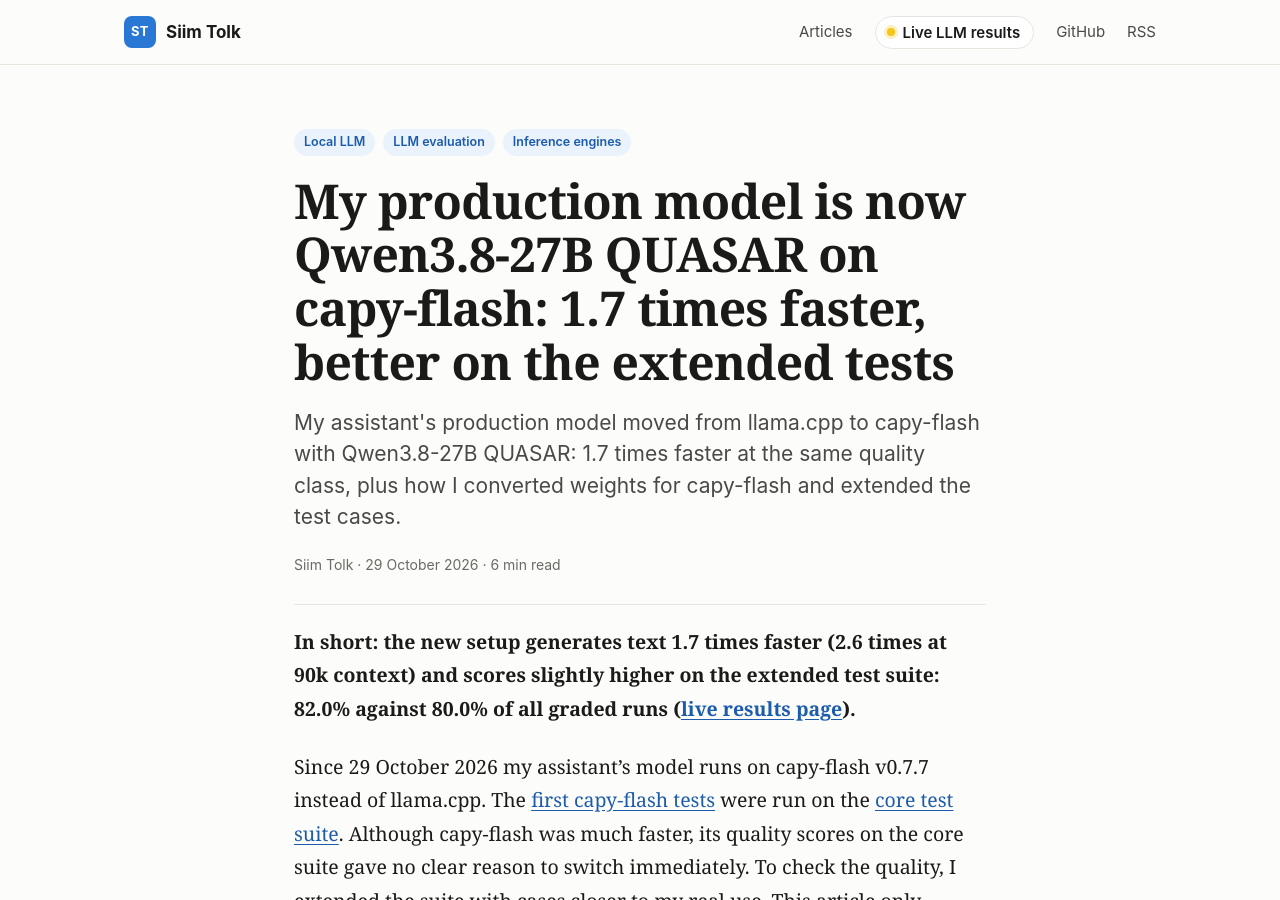
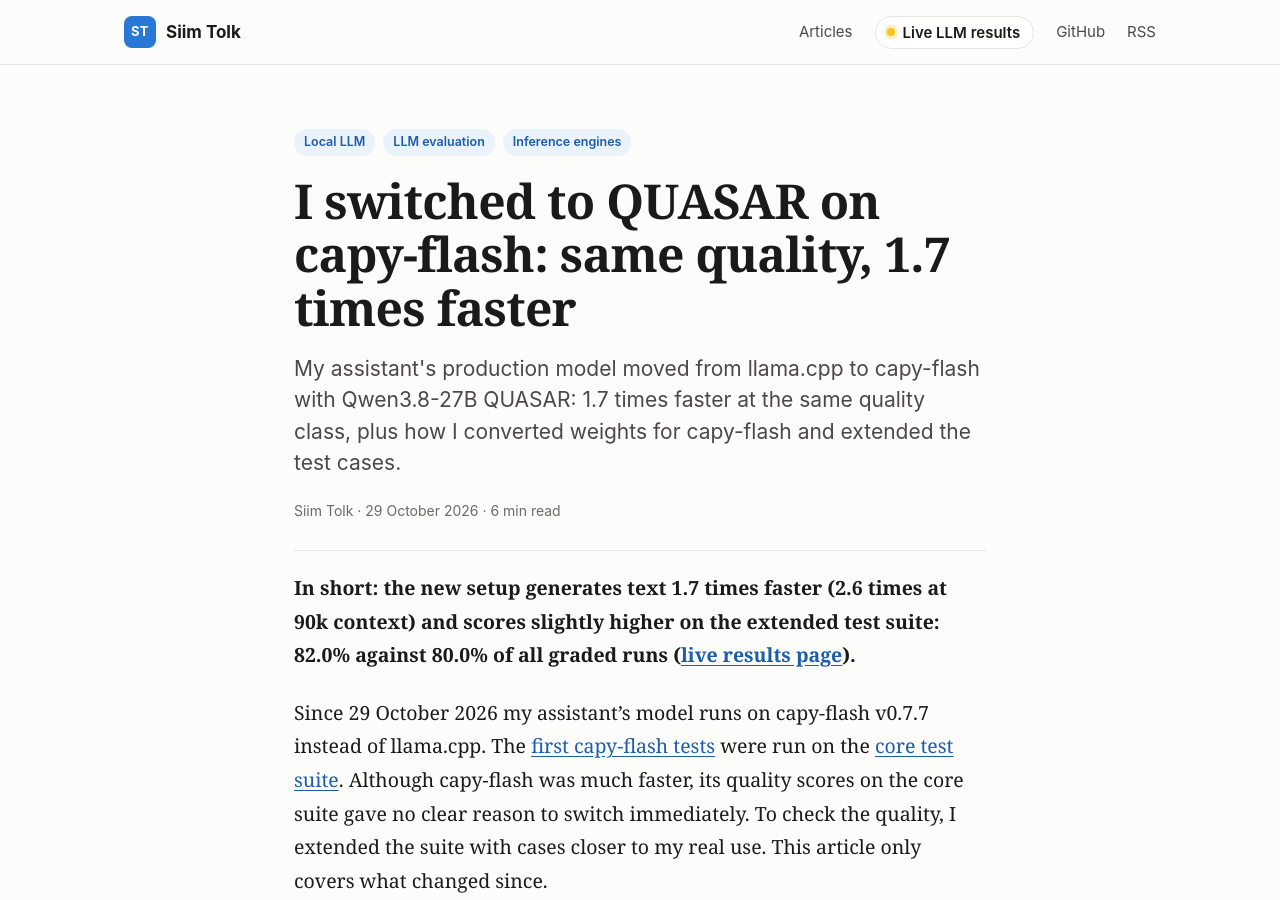
Before and after one commit to siimtolk/siimtolk.github.io, a Jekyll site: the page built from _posts/2026-10-29-new-leader-capy-quasar.md, in a window 1280 px wide and 900 px high. Built offline with Jekyll 4.4.1, drawn with Linux system fonts in a browser that asks for light colours.

Commit message:
Article: I switched to QUASAR on capy-flash: same quality, 1.7 times faster (#1)

```diff
--- a/_posts/2026-10-29-new-leader-capy-quasar.md
+++ b/_posts/2026-10-29-new-leader-capy-quasar.md
@@ -1,8 +1,9 @@
 ---
 layout: post
-title: "My production model is now Qwen3.8-27B QUASAR on capy-flash: 1.7 times faster, better on the extended tests"
+title: "I switched to QUASAR on capy-flash: same quality, 1.7 times faster"
 description: "My assistant's production model moved from llama.cpp to capy-flash with Qwen3.8-27B QUASAR: 1.7 times faster at the same quality class, plus how I converted weights for capy-flash and extended the test cases."
 date: 2026-10-29
+image: /assets/img/new-leader-capy-quasar/test-cases.png
 tags: [Local LLM, LLM evaluation, Inference engines]
 ---
 
```
